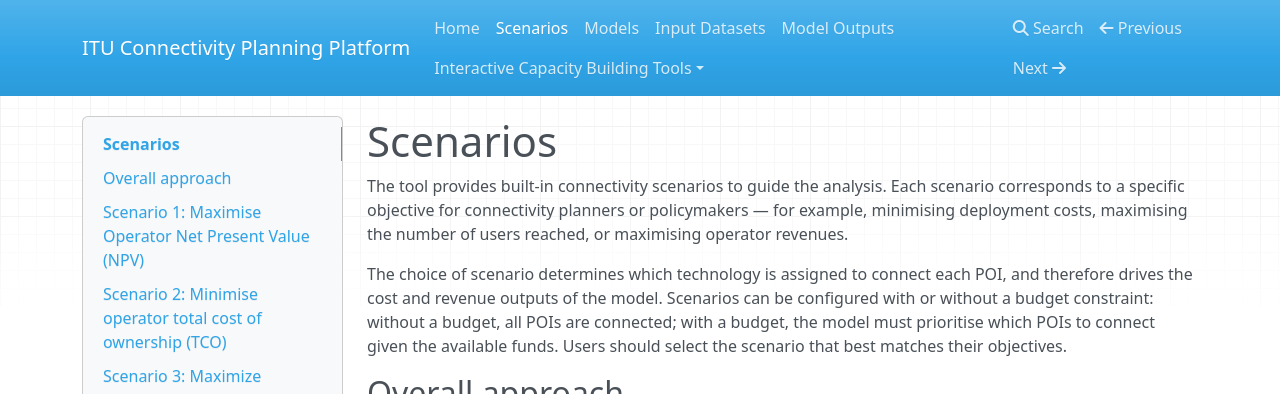
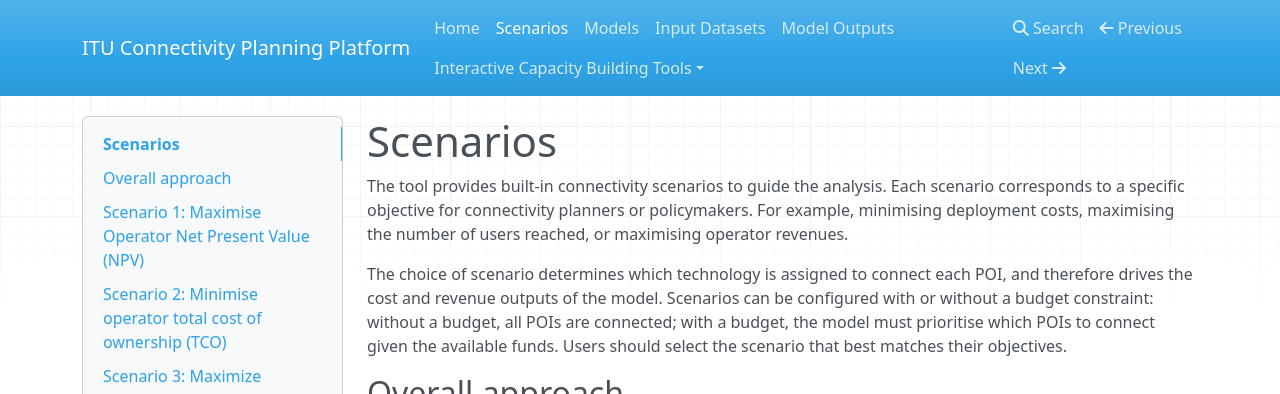
Before and after one commit to FNS-Division/cpp-user-guide, an MkDocs documentation site: the page built from docs/scenarios.md, in a window 1280 px wide and 900 px high. Shown: the top 394 px of the window. Built offline with MkDocs 1.6.1, drawn with Linux system fonts in a browser that asks for light colours; nearby versions of some CDN libraries; formulas are drawn with MathJax 3; some of the changed text lies outside the part shown.

```diff
--- a/docs/scenarios.md
+++ b/docs/scenarios.md
@@ -1,6 +1,6 @@
 # Scenarios
 
-The tool provides built-in connectivity scenarios to guide the analysis. Each scenario corresponds to a specific objective for connectivity planners or policymakers — for example, minimising deployment costs, maximising the number of users reached, or maximising operator revenues.
+The tool provides built-in connectivity scenarios to guide the analysis. Each scenario corresponds to a specific objective for connectivity planners or policymakers. For example, minimising deployment costs, maximising the number of users reached, or maximising operator revenues.
 
 The choice of scenario determines which technology is assigned to connect each POI, and therefore drives the cost and revenue outputs of the model. Scenarios can be configured with or without a budget constraint: without a budget, all POIs are connected; with a budget, the model must prioritise which POIs to connect given the available funds. Users should select the scenario that best matches their objectives.
 
@@ -54,7 +54,7 @@ The capacity objective counts the POIs whose assigned technology can meet their
 $$
 c_{i,\,tech} =
 \begin{cases}
-1 & \text{if } Q_i \leq \texttt{max\_throughput}_{tech} \\
+1 & \text{if } Q_i \leq \texttt{max_throughput}_{tech} \\
 0 & \text{otherwise}
 \end{cases}
 $$
```
